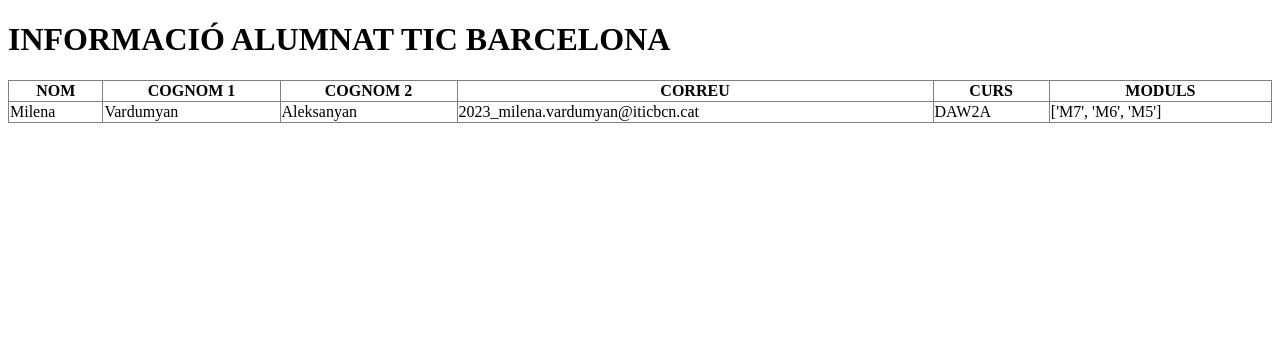
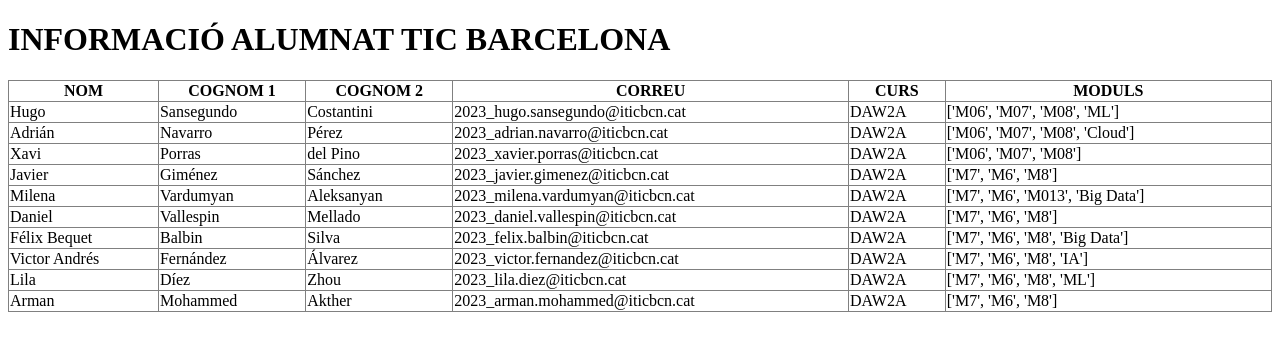
Before and after one commit to Miilenna/django_milena, a Django app: page /centre/students/ in a window 1280 px wide. Shown: the part 66-417 px from the top of the page. Run offline with Django 5.2, Linux system fonts and the light colour scheme.

Commit message:
activitat 1 acabada

```diff
--- a/ACTIVITAT_13/TIC_BCN_MVA/centre/templates/students.html
+++ b/ACTIVITAT_13/TIC_BCN_MVA/centre/templates/students.html
@@ -1,4 +1,5 @@
 {% include "head/header.html" %}
+{% block content %}
 <h1>INFORMACIÓ ALUMNAT TIC BARCELONA</h1>
 <table border="1" style="width: 100%; border-collapse: collapse;">
 <thead>
@@ -12,13 +13,16 @@
     </tr>
 </thead>
 <tbody>
+    {% for titulo,datos in alumn.items %}
     <tr>
-        <td>{{ nombre }}</td>
-        <td>{{ surname1 }}</td>
-        <td>{{ surname2 }}</td>
-        <td>{{ correu }}</td>
-        <td>{{ curs }}</td>
-        <td>{{ moduls }}</td>
+        <td>{{ datos.name }}</td>
+        <td>{{ datos.surname1 }}</td>
+        <td>{{ datos.surname2 }}</td>
+        <td>{{ datos.correu }}</td>
+        <td>{{ datos.curs }}</td>
+        <td>{{ datos.moduls }}</td>
     </tr>
+    {% endfor %}
 </tbody>
 </table>
+{% endblock %}
--- a/ACTIVITAT_13/TIC_BCN_MVA/centre/views.py
+++ b/ACTIVITAT_13/TIC_BCN_MVA/centre/views.py
@@ -9,15 +9,122 @@ from django.template import loader
     # return HttpResponse(template)
 
 def profe(request):
-    professor = {"name":"Roger", "surname1":"Sobrino", "surname2":"Gil", "correu":"roger.sobrino@iticbcn.cat", "curs":"DAW2A", "tutor":True, "moduls": "M7"}
-    template = loader.get_template('profesor.html')
-    dades = template.render({'nombre':professor["name"], 'surname1':professor["surname1"], 'surname2':professor["surname2"], 'correu':professor["correu"],
-                             'curs':professor["curs"], 'tutor':professor["tutor"], 'moduls':professor["moduls"]})
-    return HttpResponse(dades)
+    professor = {
+        'profe1': {
+            "name":"Roger",
+            "surname1":"Sobrino",
+            "surname2":"Gil",
+            "correu":"roger.sobrino@iticbcn.cat",
+            "curs":["DAW2A", "DAM2B"],
+            "tutor":True,
+            "moduls": "M7"
+        },
+        'profe2':{
+            "name":"Josep Oriol",
+            "surname1": "Roca",
+            "surname2": "Fabra",
+            "correu": "joseporiol.roca@iticbcn.cat",
+            "curs": ["DAW2B", "DAW2A", "DAW1A"],
+            "tutor":True,
+            "moduls": "M8"
+        },
+        'profe3': {
+            "name": "Juan Manuel",
+            "surname1": "Sánchez",
+            "surname2": "Bel",
+            "correu": "juanmanuel.sanchez@iticbcn.cat",
+            "curs": ["DAW2B", "DAW2A"],
+            "tutor": True,
+            "moduls": "M6"
+        }
+
+    }
+    context = {"profes": professor}
+    return render(request, 'profesor.html', context)
 
 def alumn(request):
-    alumnat = {"name":"Milena", "surname1":"Vardumyan", "surname2":"Aleksanyan", "correu":"2023_milena.vardumyan@iticbcn.cat", "curs":"DAW2A", "moduls": ["M7", "M6", "M5"]}
-    template = loader.get_template('students.html')
-    dades = template.render({'nombre':alumnat["name"], 'surname1':alumnat["surname1"], 'surname2':alumnat["surname2"], 'correu':alumnat["correu"],
-                             'curs':alumnat["curs"], 'moduls':alumnat["moduls"]})
-    return HttpResponse(dades)
+    alumnat = {
+        'alumne1': {
+            "name": "Hugo",
+            "surname1": "Sansegundo",
+            "surname2": "Costantini",
+            "correu": "2023_hugo.sansegundo@iticbcn.cat",
+            "curs": "DAW2A",
+            "moduls": ["M06", "M07", "M08", "ML"]
+        },
+        'alumne2': {
+            "name": "Adrián",
+            "surname1": "Navarro",
+            "surname2": "Pérez",
+            "correu": "2023_adrian.navarro@iticbcn.cat",
+            "curs": "DAW2A",
+            "moduls": ["M06", "M07", "M08", "Cloud"]
+        },
+        'alumne3': {
+            "name": "Xavi",
+            "surname1": "Porras",
+            "surname2": "del Pino",
+            "correu": "2023_xavier.porras@iticbcn.cat",
+            "curs": "DAW2A",
+            "moduls": ["M06", "M07", "M08"]
+        },
+        'alumne4': {
+            "name": "Javier",
+            "surname1": "Giménez",
+            "surname2": "Sánchez",
+            "correu": "2023_javier.gimenez@iticbcn.cat",
+            "curs": "DAW2A",
+            "moduls": ["M7", "M6", "M8"]
+        },
+        'alumne5': {
+            "name": "Milena",
+            "surname1": "Vardumyan",
+            "surname2": "Aleksanyan",
+            "correu": "2023_milena.vardumyan@iticbcn.cat",
+            "curs": "DAW2A",
+            "moduls": ["M7", "M6", "M013", "Big Data"]
+        },
+        'alumne6': {
+            "name": "Daniel",
+            "surname1": "Vallespin",
+            "surname2": "Mellado",
+            "correu": "2023_daniel.vallespin@iticbcn.cat",
+            "curs": "DAW2A",
+            "moduls": ["M7", "M6", "M8"]
+        },
+        'alumne7': {
+            "name": "Félix Bequet",
+            "surname1": "Balbin",
+            "surname2": "Silva",
+            "correu": "2023_felix.balbin@iticbcn.cat",
+            "curs": "DAW2A",
+            "moduls": ["M7", "M6", "M8", "Big Data"]
+        },
+        'alumne8': {
+            "name": "Victor Andrés",
+            "surname1": "Fernández",
+            "surname2": "Álvarez",
+            "correu": "2023_victor.fernandez@iticbcn.cat",
+            "curs": "DAW2A",
+            "moduls": ["M7", "M6", "M8", "IA"]
+        },
+        'alumne9': {
+            "name": "Lila",
+            "surname1": "Díez",
+            "surname2": "Zhou",
+            "correu": "2023_lila.diez@iticbcn.cat",
+            "curs": "DAW2A",
+            "moduls": ["M7", "M6", "M8", "ML"]
+        },
+        'alumne10': {
+            "name": "Arman",
+            "surname1": "Mohammed",
+            "surname2": "Akther",
+            "correu": "2023_arman.mohammed@iticbcn.cat",
+            "curs": "DAW2A",
+            "moduls": ["M7", "M6", "M8"]
+        }
+
+    }
+    context = {"alumn":alumnat}
+    return render(request, 'students.html', context)
```
Also changed, not shown: ACTIVITAT_13/TIC_BCN_MVA/centre/templates/profesor.html (+11 -7 lines), ACTIVITAT_13/img/alumn.png (added), ACTIVITAT_13/img/alumnat_header.png (added), ACTIVITAT_13/img/alumnes.png (deleted), ACTIVITAT_13/img/profe.png (added), ACTIVITAT_13/img/profe_header.png (added), ACTIVITAT_13/img/profesors.png (deleted), README.md.
